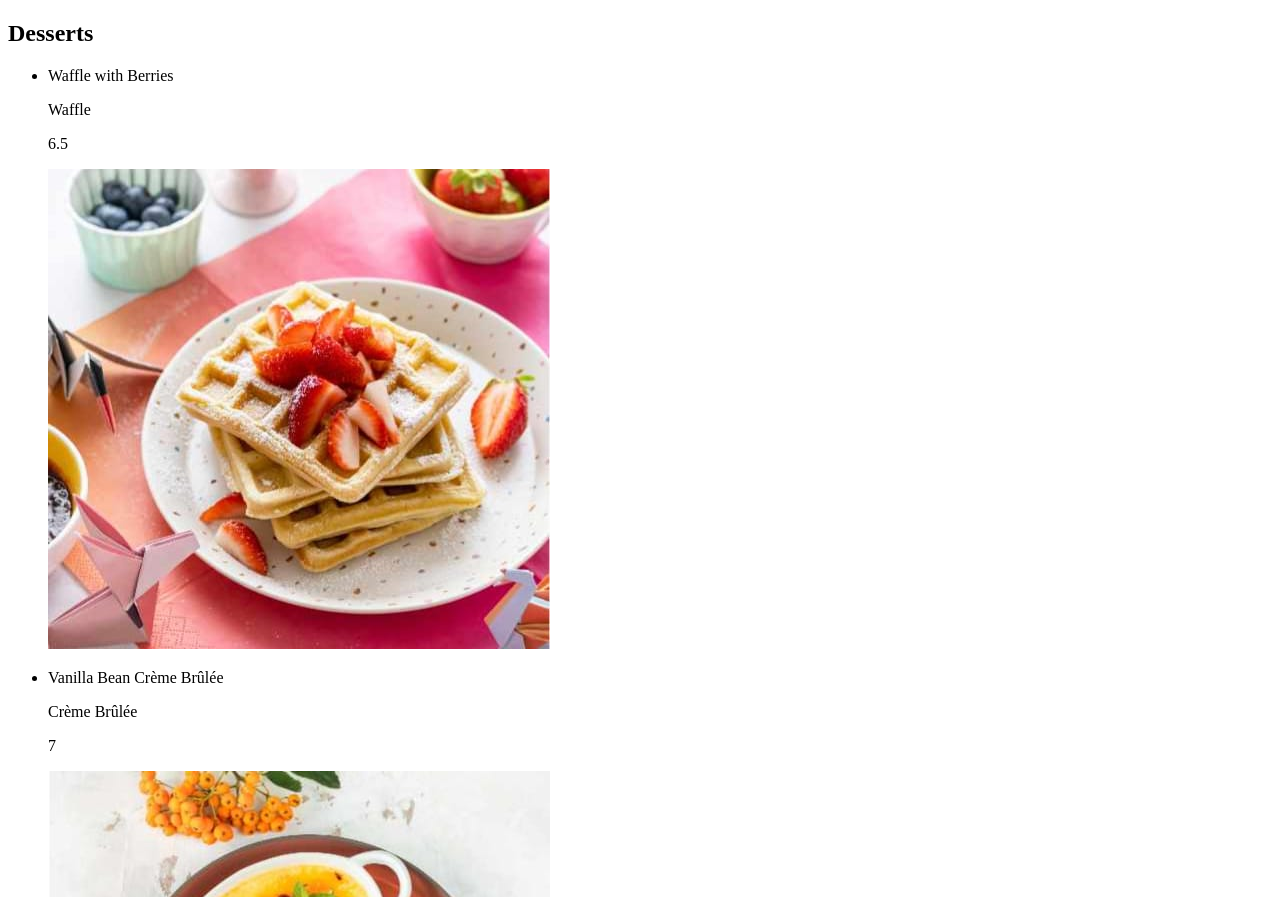
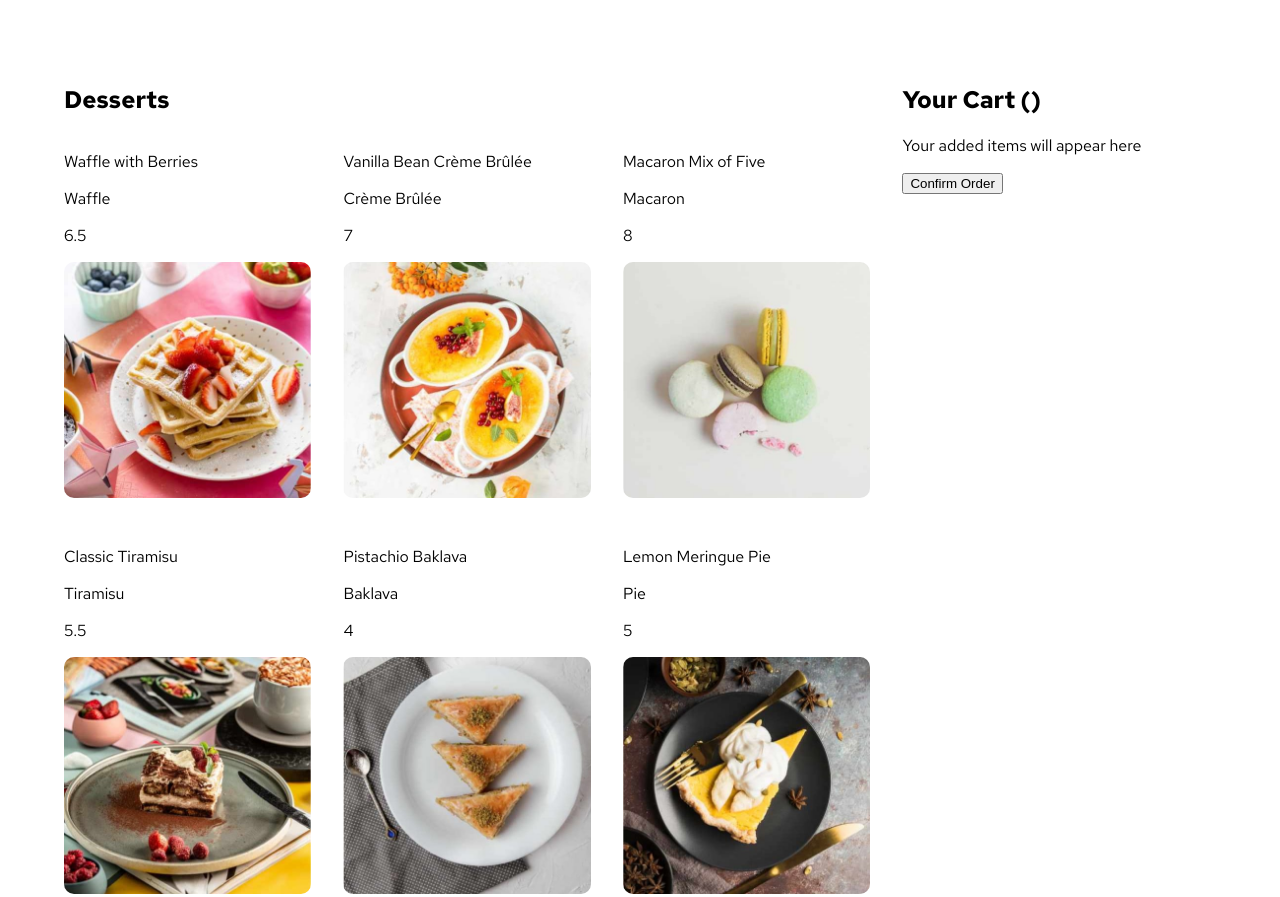
Before and after one commit to asmthli/product-list-with-cart, a plain HTML site: page index.html in a window 1280 px wide. Shown: the top 897 px of the page. Drawn offline with Linux system fonts and the light colour scheme.

Commit message:
Update main page desktop layout

```diff
--- a/index.html
+++ b/index.html
@@ -27,9 +27,8 @@
         <main>
             <section class="product-display">
                 <h1>Desserts</h1>
-                <ul id="product-list"></ul>
+                <ul id="product-list" class="product-list"></ul>
             </section>
-            4v56+-/
 
             <section class="basket">
                 <h2>Your Cart (<span id="basket-quantity"></span>)</h2>
--- a/script.js
+++ b/script.js
@@ -48,7 +48,9 @@ function createListElement(product) {
     const picElement = createPictureElement(product.image);
 
     const listElement = document.createElement("li");
-    listElement.appendChild(nameElement);
+    listElement.classList.add("product");
+
+    listElement.appendChild(nameElement, categoryElement);
     listElement.appendChild(categoryElement);
     listElement.appendChild(priceElement);
     listElement.appendChild(picElement);
--- a/style.css
+++ b/style.css
@@ -11,6 +11,24 @@
     --Rose-900: hsl(14, 65%, 9%);
 }
 
+body {
+    margin: 0;
+    padding: 0;
+    font-family: var(--font-family);
+}
+
+img {
+    max-width: 100%;
+    display: block;
+
+    border-radius: 10px;
+}
+
+ul {
+    list-style: none;
+    padding: 0;
+}
+
 .attribution {
     font-size: 11px;
     text-align: center;
@@ -18,3 +36,18 @@
 .attribution a {
     color: hsl(228, 45%, 44%);
 }
+
+main {
+    display: grid;
+    grid-template-columns: 70% 1fr;
+    column-gap: 2rem;
+
+    padding: 4rem;
+}
+
+.product-list {
+    display: grid;
+    grid-template-columns: repeat(3, 1fr);
+    gap: 2rem;
+    align-items: end;
+}
```
